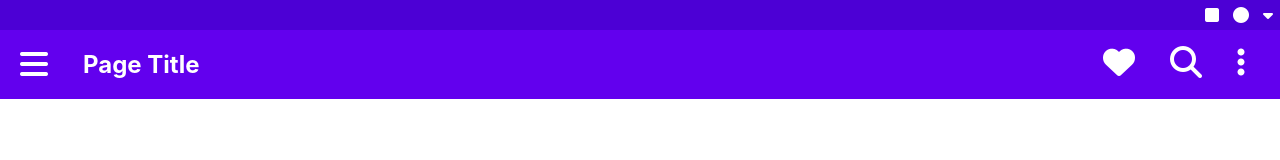
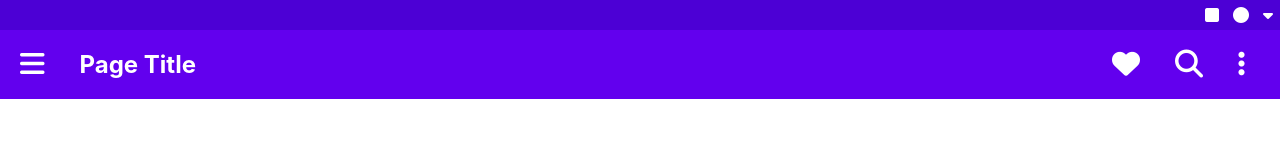
Before and after one commit to PlatziMaster/challenge-CSS-03, a plain HTML site: page index.html in a window 1280 px wide. Drawn offline with Linux system fonts and the light colour scheme.

Commit message:
fix icons

```diff
--- a/styles.css
+++ b/styles.css
@@ -23,22 +23,12 @@
 }
 
 .container i {
-    font-size: 32px;
+    font-size: 28px;
 }
 
 .container__left {
     display: flex;
     align-items: center;
-}
-
-.container__right ul {
-    display: flex;
-    align-items: center;
-}
-
-.container__right li {
-    list-style-type: none;
-    margin-right: 35px;
 }
 
 .container__left  h1 {
@@ -48,3 +38,17 @@
 .container__left span {
     margin-left: 20px;
 }
+
+.container__right {
+    display: flex;
+}
+
+.container__right ul {
+    display: flex;
+}
+
+.container__right li {
+    list-style-type: none;
+    margin-right: 35px;
+    align-self: center;
+}
```
